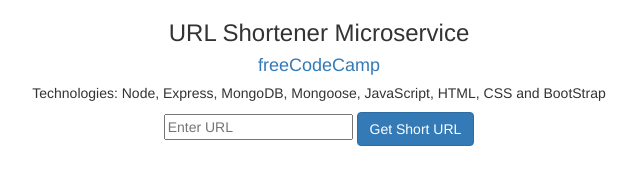
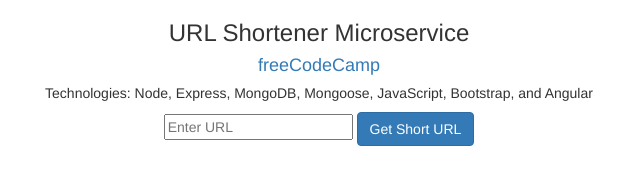
Before and after one commit to ColtonJD/url-shortener-microservice, a website: page public/index.html in a window 1280 px wide. Shown: the whole page, without its empty margins (321-961 px from the left). Drawn offline with nearby package versions, Linux system fonts and the light colour scheme.

Commit message:
Updated index.html to accurately reflect technologies

```diff
--- a/public/index.html
+++ b/public/index.html
@@ -20,7 +20,7 @@
         <a href="https://www.freecodecamp.com" target="_blank">freeCodeCamp</a>
       </h4>
       <h5>
-        Technologies: Node, Express, MongoDB, Mongoose, JavaScript, HTML, CSS and BootStrap
+        Technologies: Node, Express, MongoDB, Mongoose, JavaScript, Bootstrap, and Angular
       </h5>
     </header>
     <section ng-controller = "shortAppCtrl">
```
